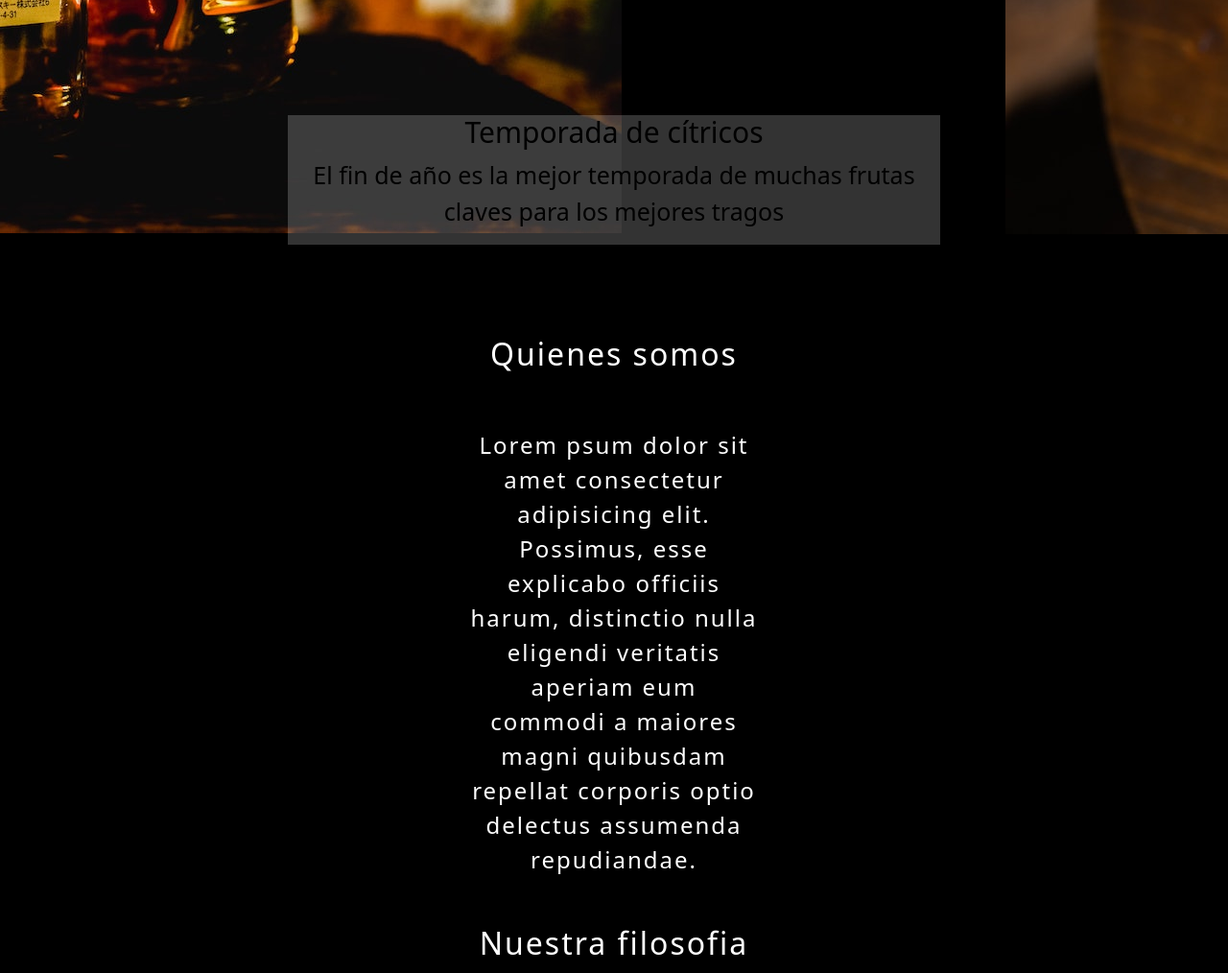
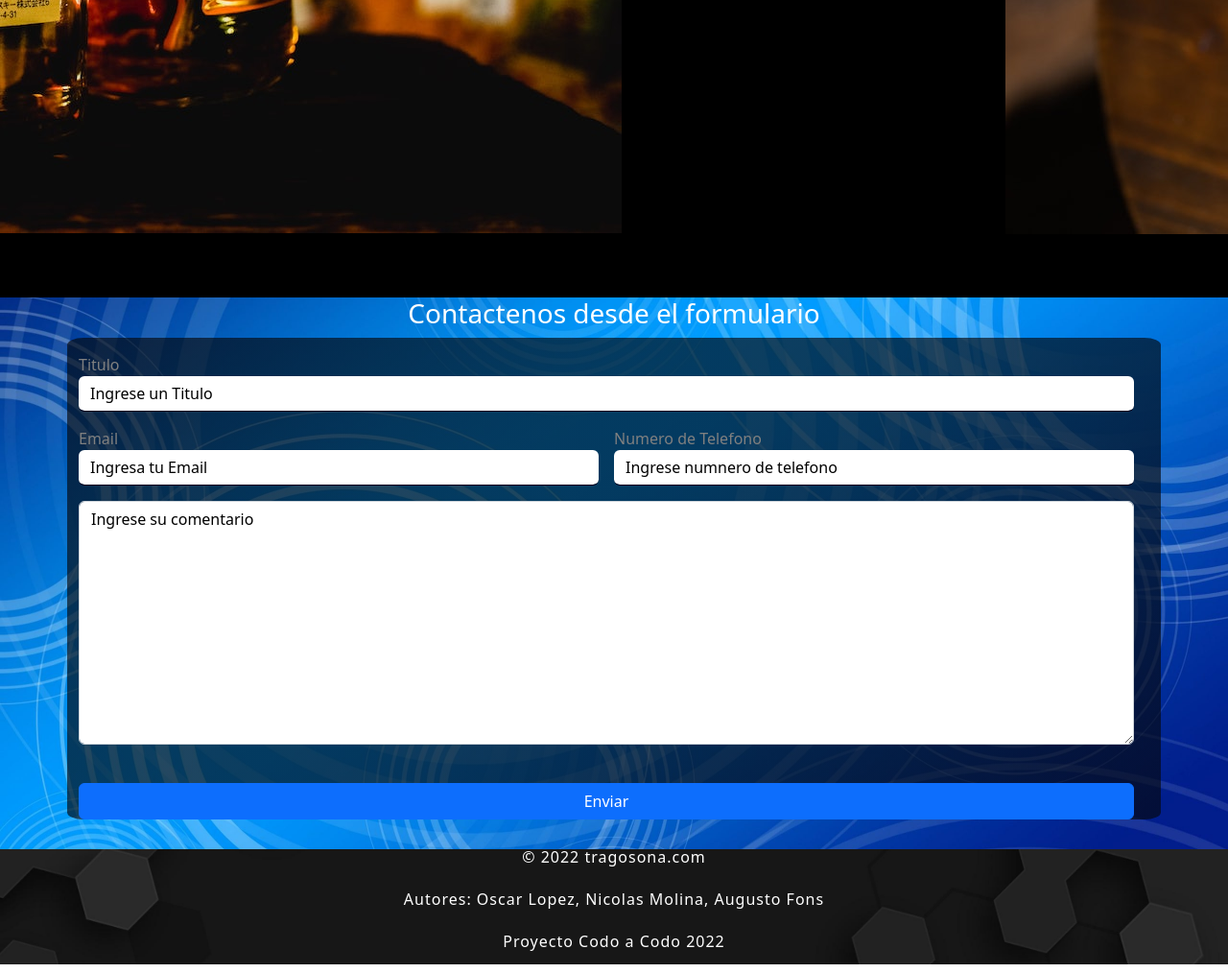
Before and after one commit to AugustoFons/PaginaWebTragos, a plain HTML site: page index.html in a window 1280 px wide. Shown: the part 780-1794 px from the top of the page at 96% size. Drawn offline with nearby package versions, Linux system fonts and the light colour scheme.

Commit message:
0410 ajustes de imgs y borre quienes somos

```diff
--- a/index.html
+++ b/index.html
@@ -51,20 +51,16 @@
     </nav>
 <!-------- INICIO PARTE DE NICO -------->
     <main class="main">
-      <div class="description_banner">
-        <h2 class="title_main">Temporada de cítricos</h2>
-        <p class="text_main">El fin de año es la mejor temporada de muchas frutas claves para los mejores tragos</p>
-      </div>
       <div class="banner">
         <ul>
           <li><img src="/img/carousel1.jpeg" alt="tragos"> </li>
-          <li><img src="/img/catousel2.jpeg" alt="tragos"> </li>
+          <li><img src="/img/carousel2.jpeg" alt="tragos"> </li>
           <li><img src="/img/carousel3.jpeg" alt="tragos"> </li>
           <li><img src="/img/carousel4.jpeg" alt="tragos"> </li>
         </ul>
       </div>
     </main>
-    <div class="about">
+    <!-- <div class="about">
       <h2 class="subtitle">Quienes somos</h2>
       <p>Lorem psum dolor sit amet consectetur adipisicing elit.
         Possimus, esse explicabo officiis harum,
@@ -77,13 +73,13 @@
         distinctio nulla eligendi veritatis aperiam eum commodi
         a maiores magni quibusdam repellat corporis optio delectus
         assumenda repudiandae.</p>
-      <!-- <h2 class="subtitle">Nuestros productos</h2>
+      <h2 class="subtitle">Nuestros productos</h2>
       <p>Lorem psum dolor sit amet consectetur adipisicing elit.
         Possimus, esse explicabo officiis harum,
         distinctio nulla eligendi veritatis aperiam eum commodi
         a maiores magni quibusdam repellat corporis optio delectus
-        assumenda repudiandae.</p> -->
-    </div>
+        assumenda repudiandae.</p>
+    </div> -->
     <a href="logo"><img src="/img/arriba.png " class="upBtn" id="upBtn" alt="ir arriba"></a>
 
 <!-------- FIN PARTE DE NICO -------->
```
Also changed, not shown: img/carousel2.jpeg (renamed from img/catousel2.jpeg), 1 other file.
